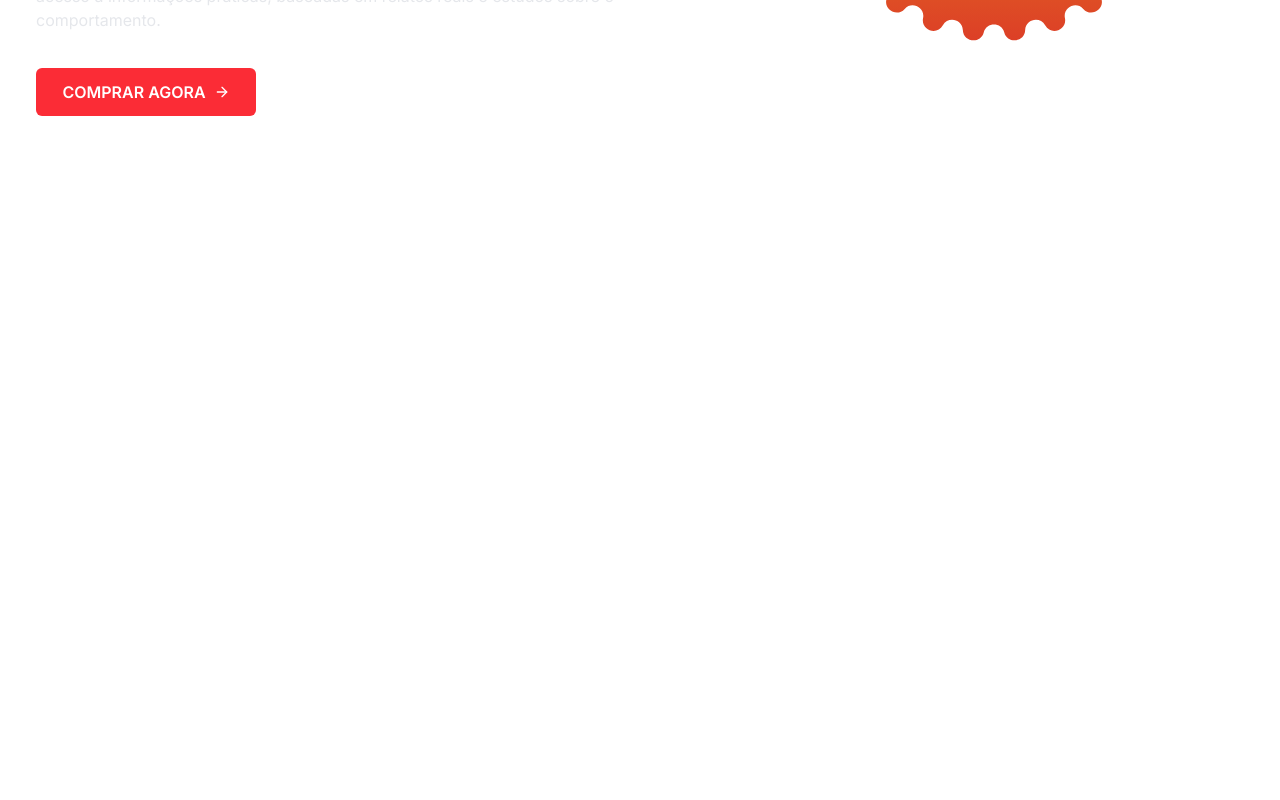
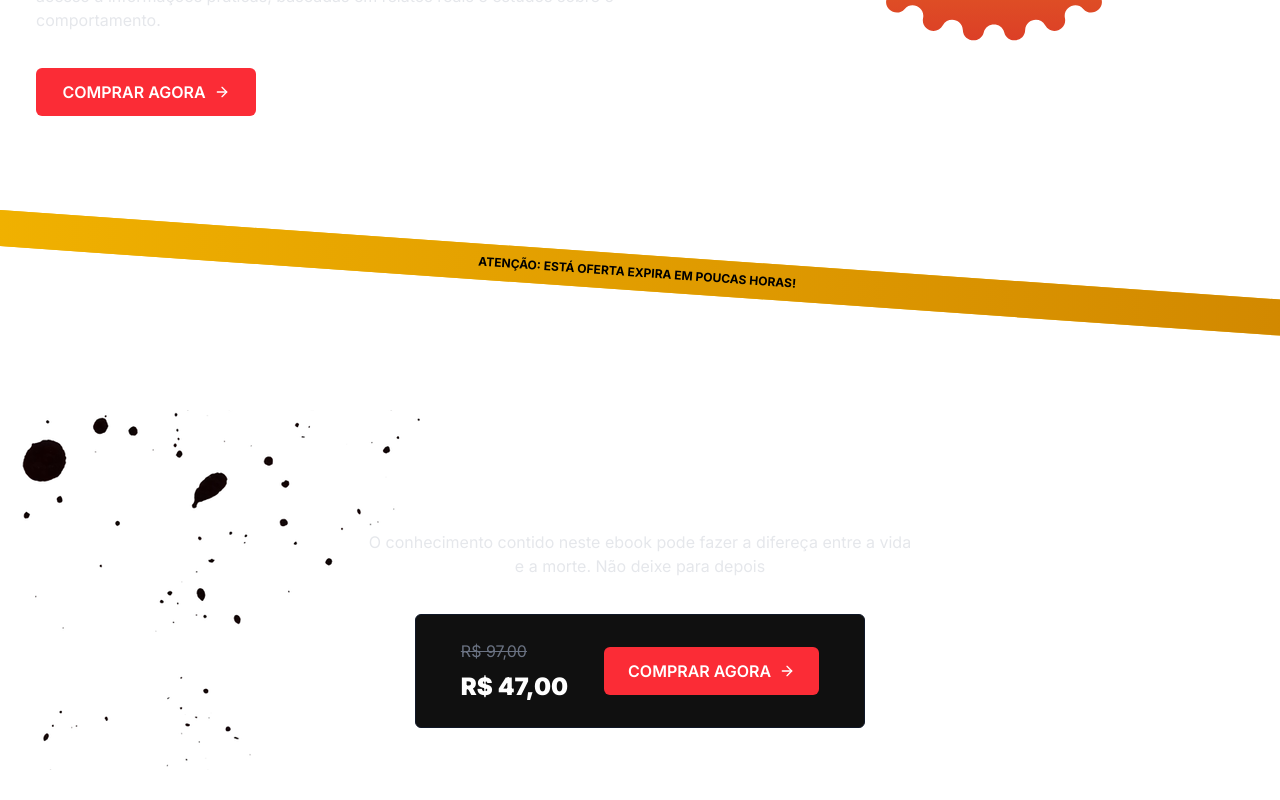
Before and after one commit to FabianoPereiraOne/Landing-Page-Secure-Yourself, a Next.js app: page / in a window 1280 px wide. Shown: the part 4575-5375 px from the top of the page. Before the commit the page ends 4785 px from the top, so only its background shows below. Built offline with nearby package versions, Linux system fonts and the light colour scheme.

Commit message:
Feat: create section cta

```diff
--- a/src/app/page.tsx
+++ b/src/app/page.tsx
@@ -2,6 +2,8 @@ import { About } from "@/components/About"
 import { Benefits } from "@/components/Benefits"
 import { Guarantee } from "@/components/Guarantee"
 import { Hero } from "@/components/Hero"
+import { RangeHorizontal } from "@/components/RangeHorizontal"
+import { SectionCta } from "@/components/SectionCta"
 import { Testimonials } from "@/components/Testimonials"
 import { WhyBuy } from "@/components/WhyBuy"
 
@@ -14,6 +16,8 @@ export default function Home() {
       <WhyBuy />
       <Testimonials />
       <Guarantee />
+      <RangeHorizontal />
+      <SectionCta />
     </>
   )
 }
--- /dev/null
+++ b/src/components/RangeHorizontal/index.tsx
@@ -0,0 +1,11 @@
+export const RangeHorizontal = () => {
+  return (
+    <div className='w-full overflow-hidden h-[100px] md:h-[200px]'>
+      <span className='w-[105%] h-[36px] bg-yellow-500 rotate-[4deg] origin-top-left text-black text-xs font-bold uppercase flex items-center md:justify-center bg-gradient-to-r from-yellow-500 to-yellow-600'>
+        <span className='ml-[36px] md:ml-[-64px]'>
+          Atenção: Está Oferta Expira Em Poucas Horas!
+        </span>
+      </span>
+    </div>
+  )
+}
--- /dev/null
+++ b/src/components/SectionCta/index.tsx
@@ -0,0 +1,36 @@
+import { LinkBuy } from "../LinkBuy"
+
+export const SectionCta = () => {
+  return (
+    <section
+      id='guarantee'
+      className=' w-full overflow-hidden p-[20px] md:p-[36px] relative
+        before:hidden lg:before:flex
+        before:bg-[url(/assets/blood3.webp)]
+        before:absolute before:left-[-80px] before:top-[-140px] before:w-[150px] before:h-[150px] md:before:w-[500px] md:before:h-[500px] z-10 before:-z-1 bg-contain bg-no-repeat bg-center'
+    >
+      <div className='w-full max-w-[1400px] mx-auto gap-[64px]  py-[36px] flex flex-col lg:flex-row items-center lg:justify-center'>
+        <article className='flex-1'>
+          <h3 className='text-center uppercase text-2xl  text-white font-extrabold'>
+            Não Espere para Agir
+          </h3>
+          <p className='text-center max-w-[550px] mx-auto mb-[36px] mt-4 text-gray-200 font-normal text-md whitespace-pre-line'>
+            O conhecimento contido neste ebook pode fazer a difereça entre a
+            vida e a morte. Não deixe para depois
+          </p>
+          <article className='w-full mx-auto max-w-[450px]  p-6 border border-gray-900 rounded-[6px] bg-[#101010] flex gap-[36px] items-center md:justify-center flex-col md:flex-row'>
+            <div className='flex flex-col gap-2'>
+              <p className='text-gray-500 text-md line-through text-center md:text-left'>
+                R$ 97,00
+              </p>
+              <strong className='text-white text-2xl font-extrabold text-center md:text-left'>
+                R$ 47,00
+              </strong>
+            </div>
+            <LinkBuy classAdt='mx-0 md:mx-auto lg:mx-0' />
+          </article>
+        </article>
+      </div>
+    </section>
+  )
+}
```
